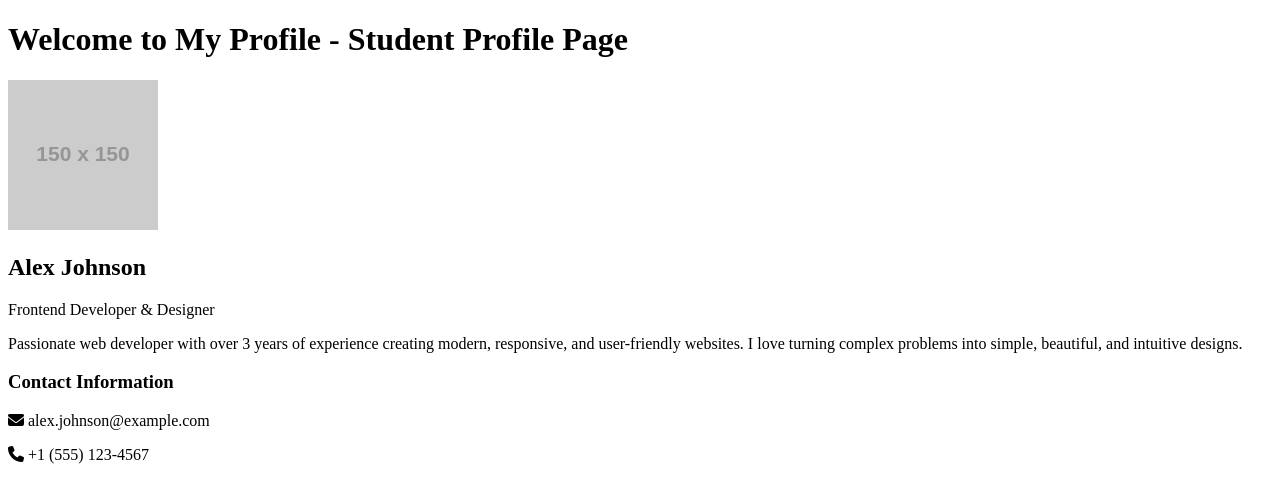
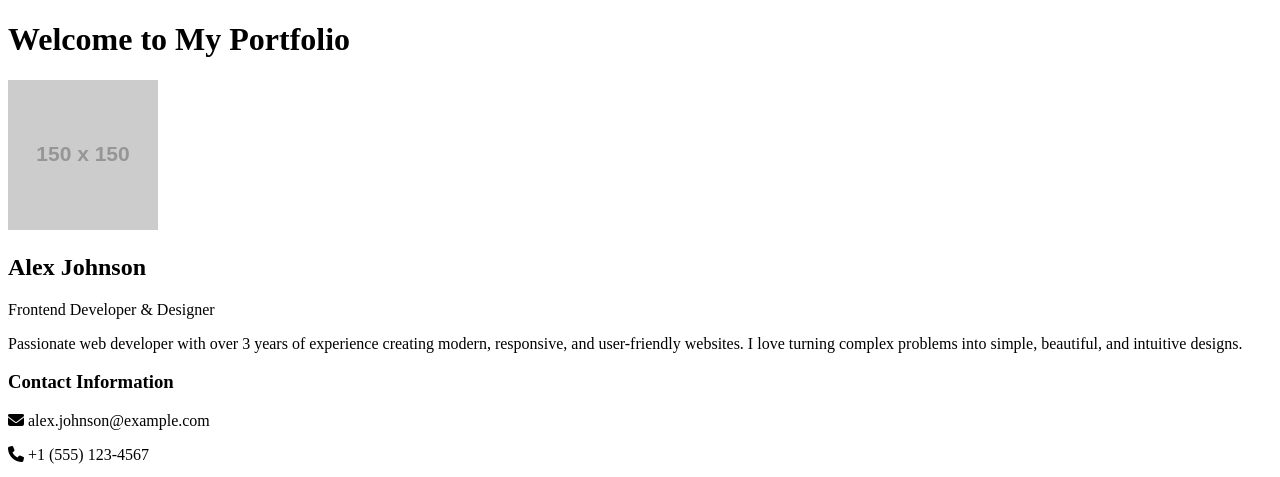
Before and after one commit to daveantojado-collab/Project1, a plain HTML site: page index.html in a window 1280 px wide. Shown: the top 477 px of the page. Drawn offline with Linux system fonts and the light colour scheme; placeholder pictures from the web are drawn by us.

Commit message:
Updated header in feature-header

```diff
--- a/index.html
+++ b/index.html
@@ -12,7 +12,7 @@
 
     <!-- Header -->
     <header class="site-header">
-        <h1>Welcome to My Profile - Student Profile Page</h1> </header>
+        <h1>Welcome to My Portfolio</h1> </header>
 
     <!-- Main Profile Container -->
     <main class="profile-container">
```
Also changed, not shown: 1 other file.
